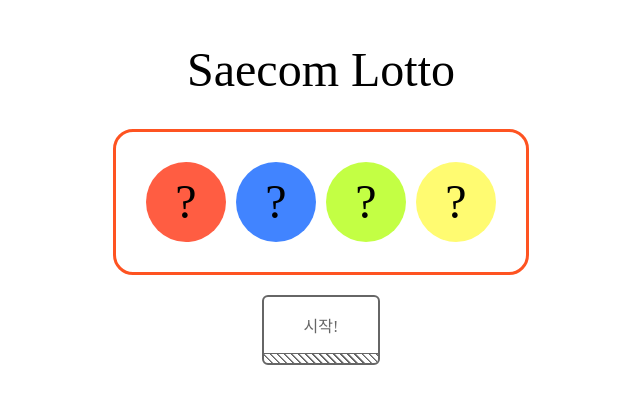
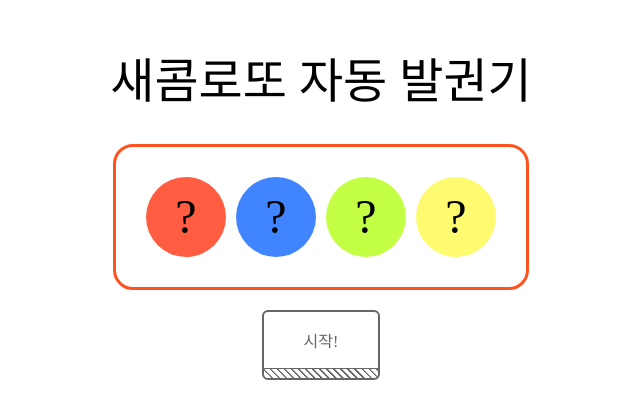
Before and after one commit to SeongSya/Maple, a plain HTML site: page index_lotto_auto.html in a window 1280 px wide. Shown: the whole page, without its empty margins (319-959 px from the left). Drawn offline with Linux system fonts and the light colour scheme; a web font is replaced by a local one.

Commit message:
Update index_lotto_auto.html

```diff
--- a/index_lotto_auto.html
+++ b/index_lotto_auto.html
@@ -8,7 +8,7 @@
 
 <body>
     <div id="wrapper">
-        <h1 id="title">Saecom Lotto</h1>
+        <h1 id="title">새콤로또 자동 발권기</h1>
         <div id="numbers">
             <div class="ball red       done">?</div>
             <div class="ball blue      done">?</div>
```
